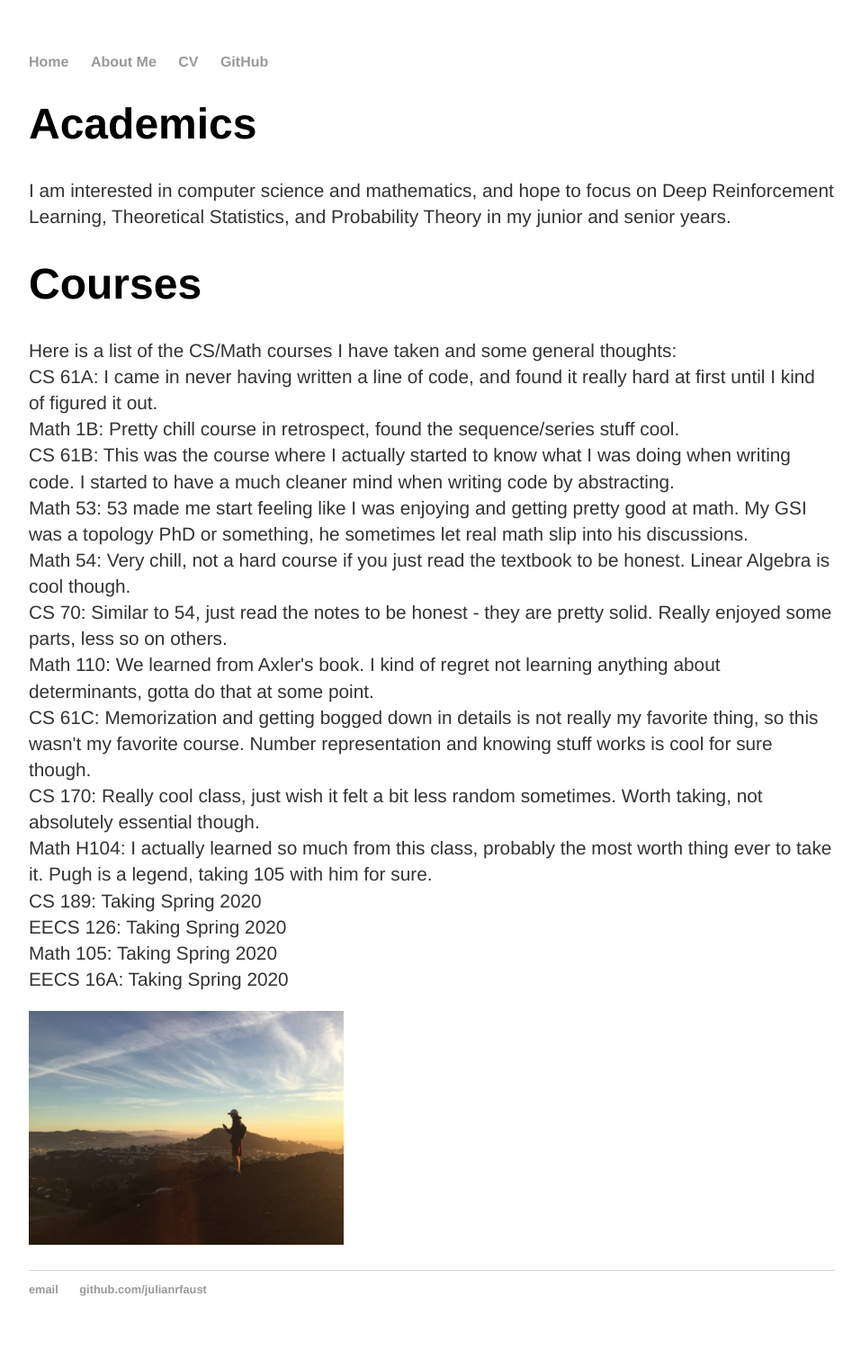
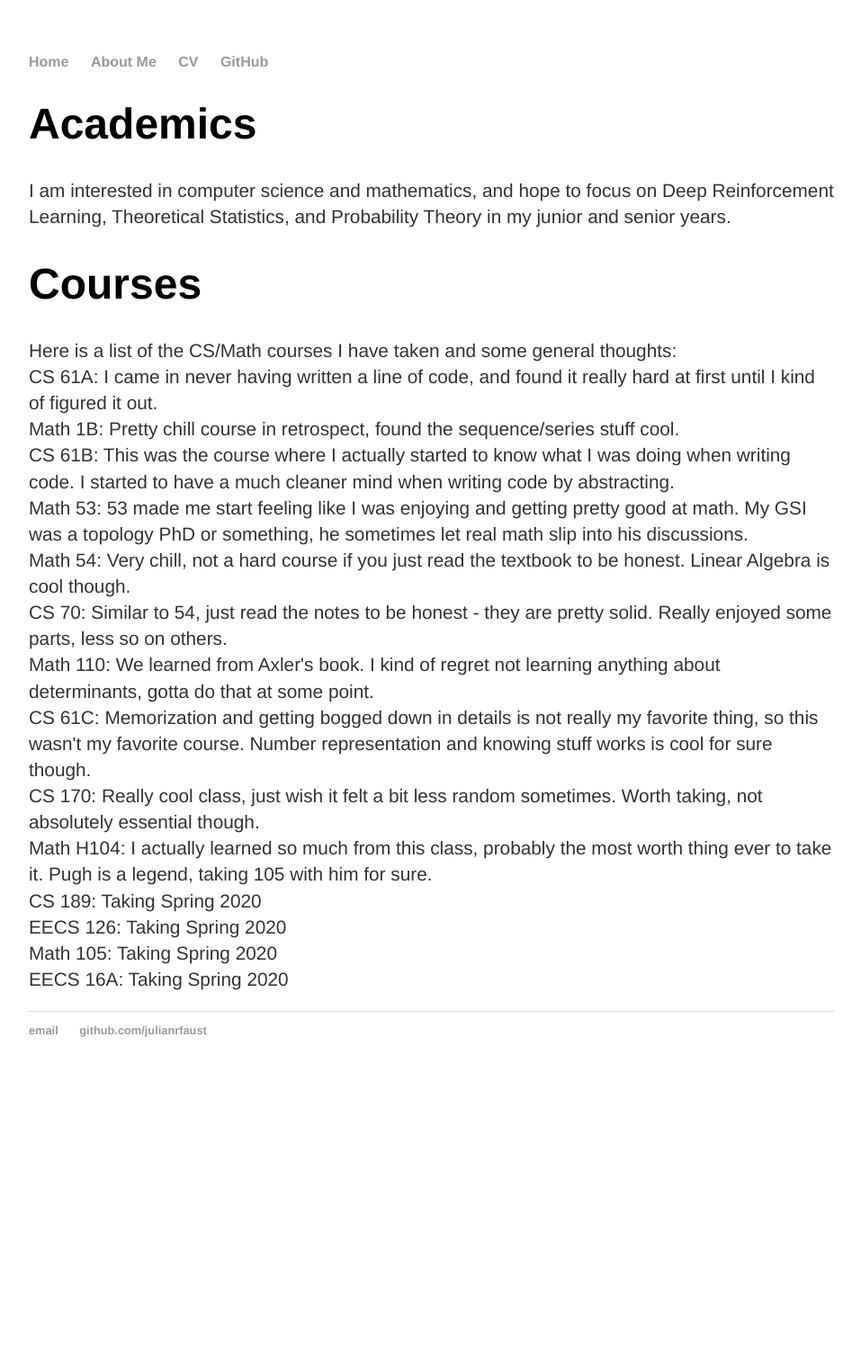
Before and after one commit to julianrfaust/julianrfaust.github.io, a Jekyll site: the page built from aboutme.html, in a window 1280 px wide. Shown: the whole page at 90% size, without its empty margins (160-1117 px from the left). Built offline with Jekyll 4.4.1, drawn with Linux system fonts in a browser that asks for light colours; after the commit the page ends 1213 px from its top, so only the background shows below that.

Commit message:
Update aboutme.html

```diff
--- a/aboutme.html
+++ b/aboutme.html
@@ -19,5 +19,5 @@ title: Julian Faust
 		CS 170: Really cool class, just wish it felt a bit less random sometimes. Worth taking, not absolutely essential though. <br>
 		Math H104: I actually learned so much from this class, probably the most worth thing ever to take it. Pugh is a legend, taking 105 with him for sure. <br>
 		CS 189: Taking Spring 2020 <br>EECS 126: Taking Spring 2020 <br>Math 105: Taking Spring 2020 <br>EECS 16A: Taking Spring 2020<p>
-	<img src="images/IMG_0869.JPG" alt="photo" style="width:350px;height:260px;" class="inline"/>
+
 </div><!-- /.blurb -->
```
